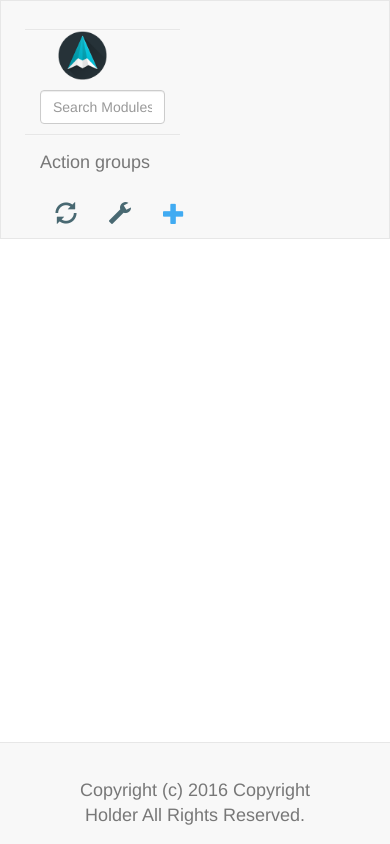
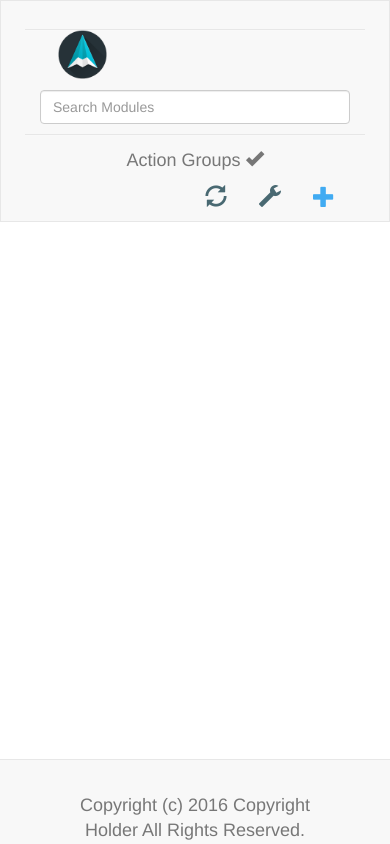
Before and after one commit to farrerz/WebApp, a website: page public/index.html in a window 390 px wide. Drawn offline with nearby package versions, Linux system fonts and the light colour scheme.

Commit message:
fixed mobile display

```diff
--- a/public/css/account.css
+++ b/public/css/account.css
@@ -10,11 +10,11 @@ body{
   border-color: red;
   outline-color: red;
 }
-  h4 {
+h4 {
     font-family:"Helvetica Neue", Helvetica, Arial, sans-serif;
     font-size: 24px;
     font-weight: 300;
     letter-spacing: -0.5px;
     text-align: center;
     padding-top: 20px;
-  }
+}
--- a/public/index.html
+++ b/public/index.html
@@ -9,8 +9,6 @@
       <link rel="stylesheet" type="text/css" href="css/index.css" />
       <script src='js/main.js'></script>
   </head>
-
-
   <style media="screen">
       body{
         margin: 0px;
@@ -24,13 +22,20 @@
       }
 
       .navbar-left{
-        width: 50%;
+
       }
-      .glyphicon {
+
+      .navbar-right {
+        float: right;
+      }
+
+      .nav-pills .glyphicon {
         font-size: 22px;
         color: #496972;
       }
       .navbar-text{
+          margin: 0 auto; width: 50%;
+          margin-top: 13px;
           font-size: 18px;
       }
       .navbar{
@@ -47,19 +52,24 @@
 
           <form class="navbar-form navbar-left" role="search">
                 <a class="navbar-brand" href="#">
-              <img alt="Brand" style="max-width:55px; margin-top: -27px;" src="/images/icon.png">
+                      <img alt="Brand" class="img-responsive" style="max-width:55px; margin-top: -28px;" src="/images/icon.png">
                 </a>
                 <div class="form-group">
                       <input type="text" class="form-control" placeholder="Search Modules">
                 </div>
+          </form>
 
-          </form>
-          <p class="navbar-text">Action groups</p>
+          <p class="navbar-text text-center">Action Groups <span class="glyphicon glyphicon-ok"></span></p>
 
         <div class="nav nav-pills navbar-right">
-          <li> <a onclick="pingLocalNetwork()"><span class="glyphicon glyphicon-refresh"></span></a></li>
-            <li> <a onclick="showSetting()"><span class="glyphicon glyphicon-wrench"></span></a></li>
-            <li> <a onclick="addItem()"><span class="glyphicon glyphicon-plus" style="color:#41abf2;"></span></a>
+            <li>
+                <a onclick="pingLocalNetwork()"><span class="glyphicon glyphicon-refresh"></span></a>
+            </li>
+            <li>
+                <a onclick="showSetting()"><span class="glyphicon glyphicon-wrench"></span></a>
+            </li>
+            <li>
+                <a onclick="addItem()"><span class="glyphicon glyphicon-plus" style="color:#41abf2;"></span></a>
             </li>
         </div>
       </nav>
--- a/public/login.html
+++ b/public/login.html
@@ -3,11 +3,14 @@
   <head>
     <meta charset="utf-8">
     <title>Sign in</title>
-    <link rel="stylesheet" href="/css/account.css" media="screen">
-    <script src="/js/toolset.js"></script>
+
     <link rel="stylesheet" href="https://maxcdn.bootstrapcdn.com/bootstrap/3.3.7/css/bootstrap.min.css">
     <script src="https://ajax.googleapis.com/ajax/libs/jquery/3.1.1/jquery.min.js"></script>
     <script src="https://maxcdn.bootstrapcdn.com/bootstrap/3.3.7/js/bootstrap.min.js"></script>
+
+    <link rel="stylesheet" href="/css/account.css" media="screen">
+    <script src="/js/toolset.js"></script>
+
   </head>
 
 
@@ -68,10 +71,14 @@
 
 <script type="text/javascript">
 $(document).ready(function(){
+
+
   $("#login_form").submit(function(e){
       verifyInput(e, "#usernameInput");
       verifyInput(e, "#passwordInput");
   });
+
+
 });
 
 </script>
```
Also changed, not shown: public/signup.html (+4 -2 lines), README.md, 3 other files. Lines whose indentation alone changed are shown as unchanged.
